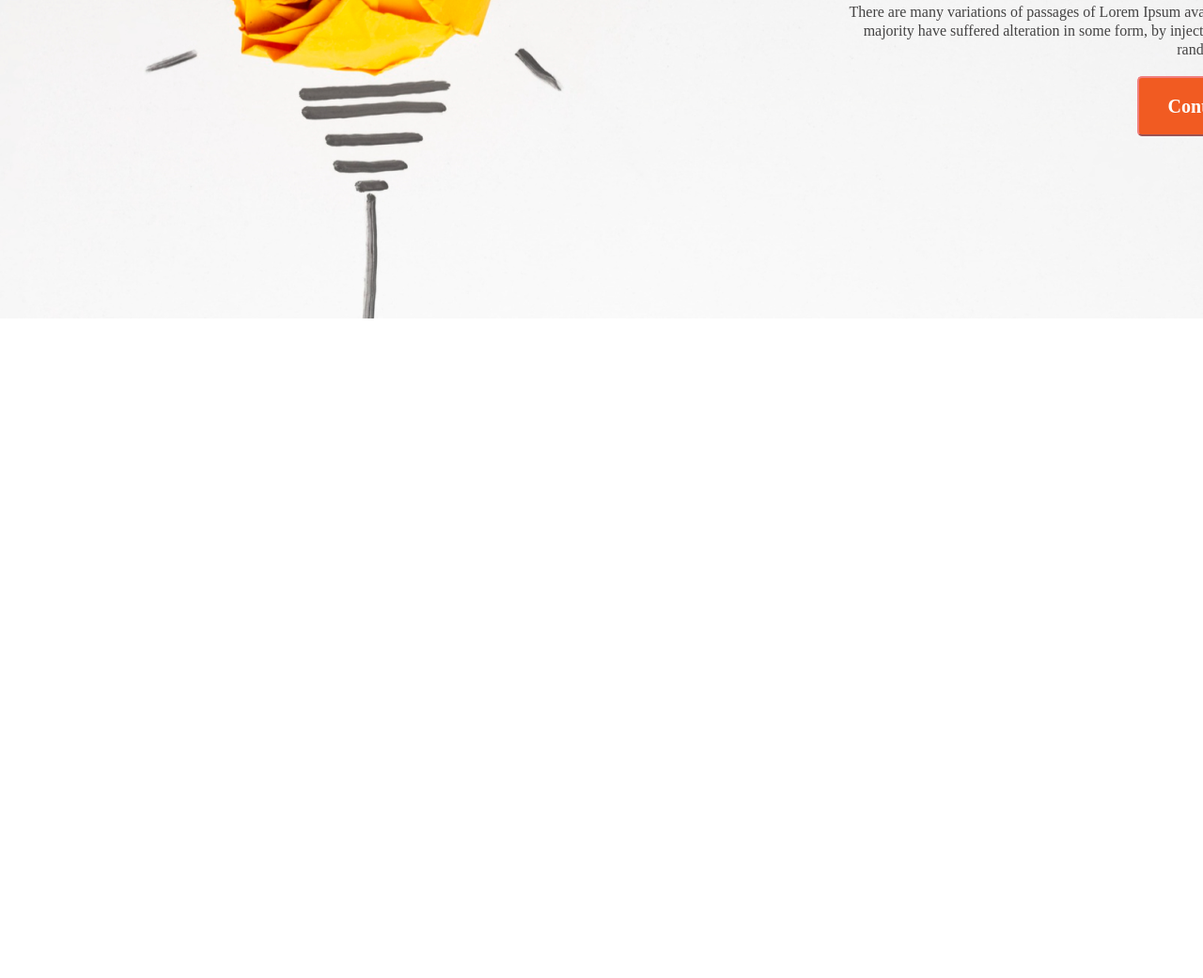
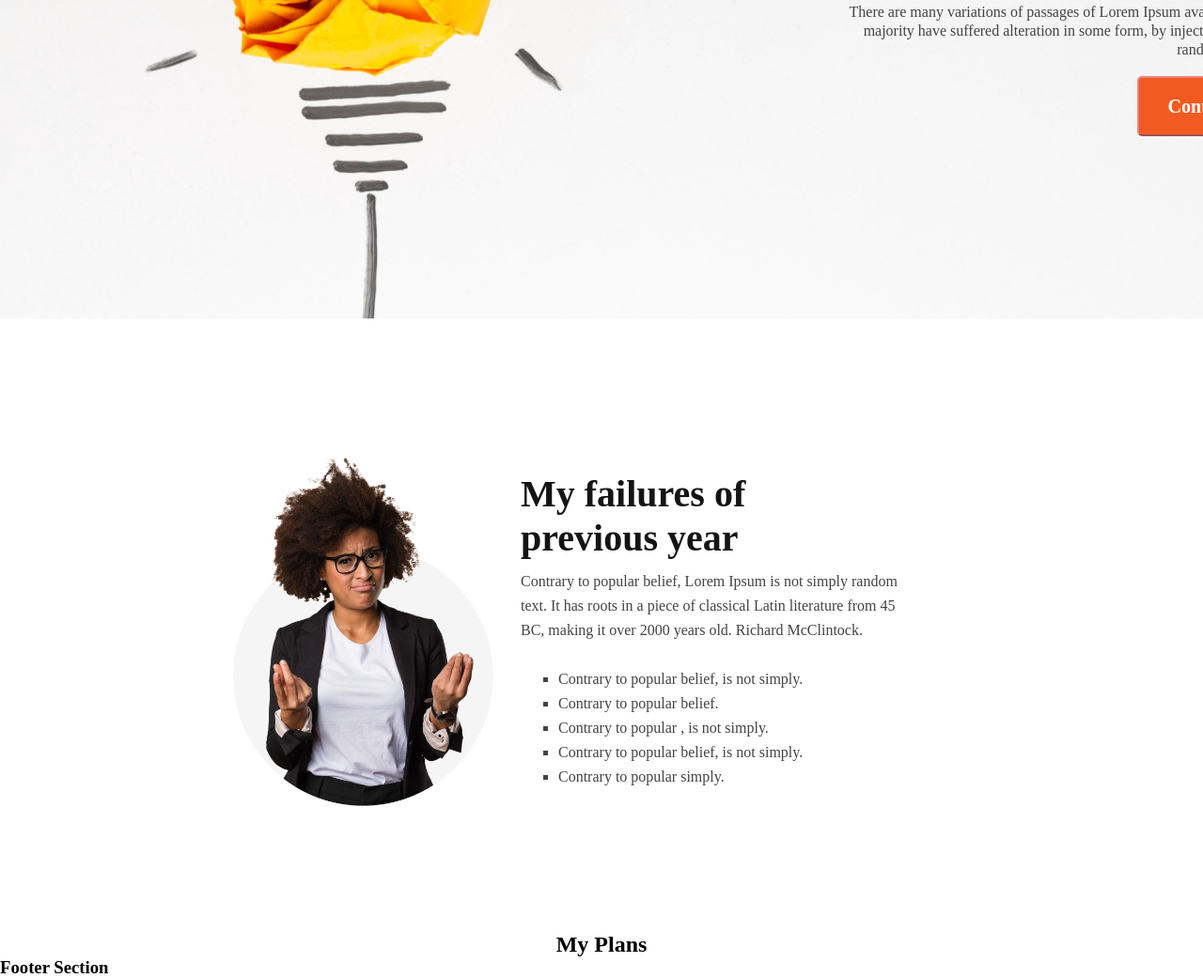
Before and after one commit to engrnazrulislam/my-assignment-01, a plain HTML site: page index.html in a window 1280 px wide. Shown: the part 461-1502 px from the top of the page at 94% size. Before the commit the page ends 800 px from the top, so only its background shows below. Drawn offline with Linux system fonts and the light colour scheme.

Commit message:
done main-section part1

```diff
--- a/index.html
+++ b/index.html
@@ -21,7 +21,28 @@
             </div>
     </header>
     <main>
-            <h2>Main Section</h2>
+            <section class="main-section01">
+                <div class="person-img-div">
+                    <img class="person-img" src="images/person.png"alt="Person" width="100%">
+                </div>
+                <div class="main-section-text-div">
+                    <h3 class="main-text-h3">My failures of previous year</h3>
+                    <p class="main-text-p">Contrary to popular belief, Lorem Ipsum is not simply random text. It has roots in a piece of classical Latin literature from 45 BC, making it over 2000 years old. Richard McClintock.</p>
+                    <ul class="main-list-ul">
+                        <li>Contrary to popular belief, is not simply.</li>
+                        <li>Contrary to popular belief.</li>
+                        <li>Contrary to popular , is not simply.</li>
+                        <li>Contrary to popular belief, is not simply.</li>
+                        <li>Contrary to popular simply.</li>
+                    </ul>
+                </div>
+            </section>
+            <section class="main-section02">
+                <h2 class="section2-title-text-h2">My Plans</h2>
+                <div>
+
+                </div>
+            </section>
     </main>
     <footer>
             <h3>Footer Section</h3>
--- a/styles/asignment-style.css
+++ b/styles/asignment-style.css
@@ -65,3 +65,57 @@
     border-color: lightcoral;
 }
 /* Apply Main Section Styles */
+.main-section01{
+    padding-top:940px;
+    padding-left:206px;
+    display: flex;
+    justify-content: space-between;
+    align-items: center;
+}
+.person-img{
+    padding-left:30px;
+}
+.main-section-text-div{
+    padding-left:50px;
+}
+.main-text-h3{
+    font-family: 'Work Sans';
+    font-style: normal;
+    font-weight: 700;
+    font-size: 40px;
+    line-height: 47px;
+    color: #151414;
+    width:288px;
+    height:94px;
+    text-align: left;
+}
+.main-text-p{
+    font-family: 'Work Sans';
+    font-style: normal;
+    font-weight: 400;
+    font-size: 16px;
+    line-height: 26px;
+    width: 416px;
+    height: 104px;
+    padding-right: 310px;
+    padding-top:10px;
+    color: #444343;
+}
+.main-list-ul{
+    list-style-type:square;
+    font-family: 'Work Sans';
+    font-style: normal;
+    font-weight: 400;
+    font-size: 16px;
+    line-height: 26px;
+    color: #444343;
+}
+/* Main Part Section 2 */
+.main-section02{
+    align-items: center;
+    padding:0px 230px;
+}
+.section2-title-text-h2{
+    text-align: center;
+    padding-top:130px;
+}
```
Also changed, not shown: images/tick-img.png (added).
